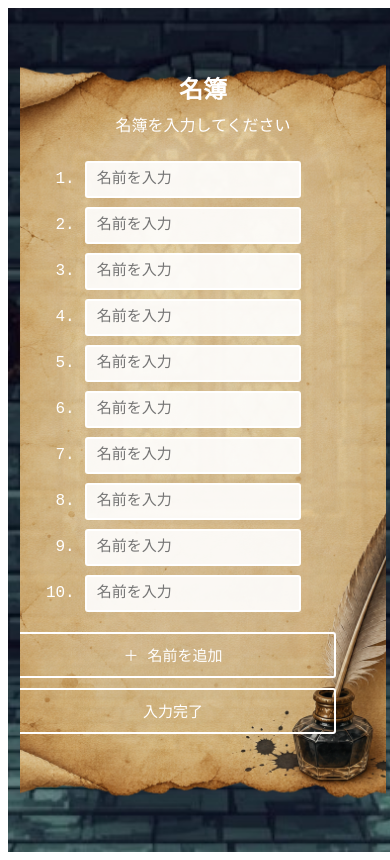
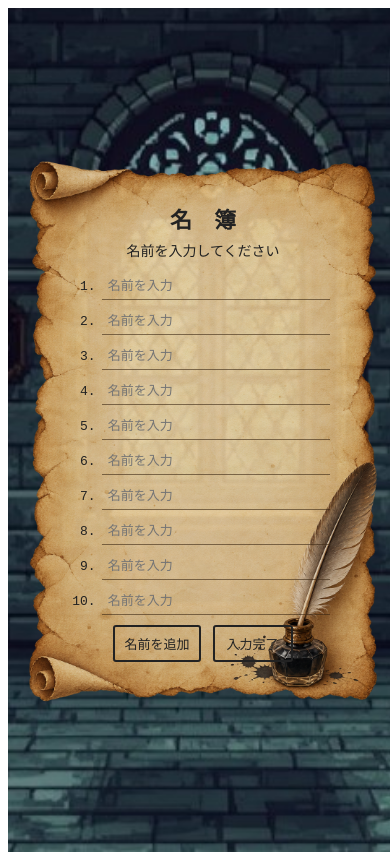
Before and after one commit to sugar-stollen/kumiwakebousi, a Rails app: page /kumiwake/input in a window 390 px wide. Run offline with Rails 7, Linux system fonts and the light colour scheme; some libraries are stand-ins or nearby versions.

Commit message:
名簿デザイン配置修正

```diff
--- a/app/assets/stylesheets/kumiwake.input.css
+++ b/app/assets/stylesheets/kumiwake.input.css
@@ -17,7 +17,7 @@
   background-position: center;
   background-repeat: no-repeat;
 
-  color: #fff;
+  color: #222;
   font-family: "Courier New", monospace;
 }
 
@@ -41,7 +41,7 @@
 
   box-shadow: none;
 
-  overflow-y: auto;
+  overflow-y: hidden;
 }
 
 /* ========================================
@@ -85,6 +85,8 @@
   text-align: center;
 
   font-size: 26px;
+
+  color: #222;
 }
 
 
@@ -100,6 +102,8 @@
   font-size: 18px;
 
   line-height: 1.6;
+
+  color: #222;
 }
 
 
@@ -108,12 +112,29 @@
 ======================================== */
 
 .name-inputs {
+  width: 100%;
+}
+
+.name-input-list {
   display: flex;
   flex-direction: column;
 
   gap: 9px;
 
-  width: 80%;
+  width: 100%;
+
+  height: 410px;
+
+  overflow-y: auto;
+
+  padding-right: 8px;
+
+  box-sizing: border-box;
+
+   /* Firefox */
+  scrollbar-width: thin;
+  scrollbar-color: rgba(60, 40, 20, 0.35) transparent;
+
 }
 
 /* 1つの入力欄 */
@@ -125,7 +146,9 @@
 
   gap: 10px;
 
-  width: 100%;
+  width: 80%;
+
+  margin: 0 auto;
 }
 
 /* 番号 */
@@ -138,6 +161,8 @@
   text-align: right;
 
   font-size: 16px;
+
+  color: #222;
 }
 
 
@@ -153,15 +178,17 @@
 
   box-sizing: border-box;
 
-  background: rgba(255, 255, 255, 0.9);
+  /* 白い背景を透明にする */
+  background: transparent;
 
-  border: 2px solid #fff;
-  border-radius: 3px;
+  /* 入力欄の線も少し薄くする */
+  border: none;
+  border-bottom: 1px solid rgba(60, 40, 20, 0.6);
+  border-radius: 0;
 
   color: #222;
 
   font-family: "Courier New", monospace;
-
   font-size: 15px;
 
   outline: none;
@@ -169,11 +196,11 @@
 
 
 .name-input-row input:focus {
-  background: #fff;
+  background: transparent;
 
-  border-color: #fff;
+  border-bottom-color: #222;
 
-  box-shadow: 0 0 5px rgba(255, 255, 255, 0.5);
+  box-shadow: none;
 }
 
 
@@ -201,11 +228,11 @@
 
   background: transparent;
 
-  border: 2px solid #fff;
+  border: 2px solid #222;
 
   border-radius: 3px;
 
-  color: #fff;
+  color: #222;
 
   font-family: "Courier New", monospace;
 
@@ -223,37 +250,128 @@
 
 
 /* ========================================
-   スマートフォン用配置
+   以下　スマートフォン用配置
 ======================================== */
-
 @media (max-width: 700px) {
 
+  /* ========================================
+     パネル
+  ======================================== */
+
   .kumiwake-input-panel {
-    width: 94%;
-    height: 90%;
+    width: 95%;
+    height: 80%;
 
-    padding: 20px;
+    padding: 110px 30px 25px;
+
+    box-sizing: border-box;
   }
 
 
-  .kumiwake-input-panel h2 {
-    font-size: 24px;
+  /* ========================================
+     羊皮紙の背景
+  ======================================== */
+
+  .kumiwake-input-panel::before {
+    background-size: contain;
+    background-position: center;
+    background-repeat: no-repeat;
   }
 
 
-  .input-message {
-    font-size: 16px;
+  /* ========================================
+     タイトル
+  ======================================== */
+
+  .kumiwake-input-panel h2 {
+    font-size: 22px;
+
+    margin-bottom: 6px;
   }
 
 
+  /* ========================================
+     説明文
+  ======================================== */
+
+  .input-message {
+    font-size: 14px;
+
+    margin-bottom: 10px;
+  }
+
+
+  /* ========================================
+     名前入力エリア
+  ======================================== */
+
+  .name-input-list {
+    width: 100%;
+
+    height: 350px;
+
+    overflow-y: auto;
+
+    padding-right: 5px;
+  }
+
+
+  /* ========================================
+     名前入力行
+  ======================================== */
+
+  .name-input-row {
+    width: 85%;
+
+    margin: 0 auto;
+
+    gap: 6px;
+  }
+
+
+  .name-input-row span {
+    width: 25px;
+
+    font-size: 13px;
+  }
+
+
+  .name-input-row input {
+    font-size: 13px;
+
+    padding: 5px 6px;
+  }
+
+
+  /* ========================================
+     ボタン
+  ======================================== */
+
   .input-buttons {
-    flex-direction: column;
+    display: flex;
 
-    gap: 10px;
+    flex-direction: row;
+
+    justify-content: center;
+
+    align-items: center;
+
+    gap: 12px;
+
+    margin-top: 1px;
+
+    transform: none;
   }
 
 
   .input-buttons button {
-    width: 100%;
+    width: auto;
+
+    min-width: 80px;
+
+    padding: 7px 9px;
+
+    font-size: 13px;
   }
+
 }
--- a/app/javascript/controllers/kumiwake_controller.js
+++ b/app/javascript/controllers/kumiwake_controller.js
@@ -31,10 +31,10 @@
 
   showMenu() {
   this.menuTarget.innerHTML = `
-      <button class="menu-item">
+    <a href="/kumiwake/input" class="menu-item">
       <span class="cursor">▶</span>
       入力する
-      </button>
+    </a>
 
     <button class="menu-item">
       <span class="cursor">▶</span>
--- /dev/null
+++ b/app/javascript/controllers/name_input_controller.js
@@ -0,0 +1,28 @@
+import { Controller } from "@hotwired/stimulus"
+
+export default class extends Controller {
+  static targets = ["list"]
+
+  connect() {
+    this.count = this.listTarget.children.length
+  }
+
+  add() {
+    this.count += 1
+
+    const row = document.createElement("div")
+
+    row.className = "name-input-row"
+
+    row.innerHTML = `
+      <span>${this.count}.</span>
+      <input
+        type="text"
+        name="names[]"
+        placeholder="名前を入力"
+      >
+    `
+
+    this.listTarget.appendChild(row)
+  }
+}
--- a/app/views/kumiwake/input.html.erb
+++ b/app/views/kumiwake/input.html.erb
@@ -1,31 +1,43 @@
 <div class="kumiwake-input">
-
   <div class="kumiwake-input-panel">
 
-    <h2>名簿</h2>
+    <h2>名　簿</h2>
 
     <p class="input-message">
-      名簿を入力してください
+      名前を入力してください
     </p>
 
-    <div class="name-inputs">
+    <div class="name-inputs" data-controller="name-input">
+
+       <!-- 名前欄だけスクロールする部分 -->
+       <div
+       class="name-input-list"
+       data-name-input-target="list">
 
        <% 10.times do |i| %>
        <div class="name-input-row">
         <span><%= i + 1 %>.</span>
-          <input type="text" placeholder="名前を入力">
+
+        <input
+          type="text"
+          name="names[]"
+          placeholder="名前を入力">
+
         </div>
+
       <% end %>
 
      </div>
-
+      <!-- ボタンはスクロールしない -->
      <div class="input-buttons">
 
-      <button class="add-name-button">
-        ＋ 名前を追加
+     <button
+      type="button"
+      data-action="click->name-input#add">
+      名前を追加
      </button>
 
-      <button class="complete-button">
+     <button type="button">
       入力完了
      </button>
 
@@ -34,3 +46,4 @@
 </div>
 
   </div>
+</div>
```
Also changed, not shown: README.md. Lines whose indentation alone changed are shown as unchanged.
